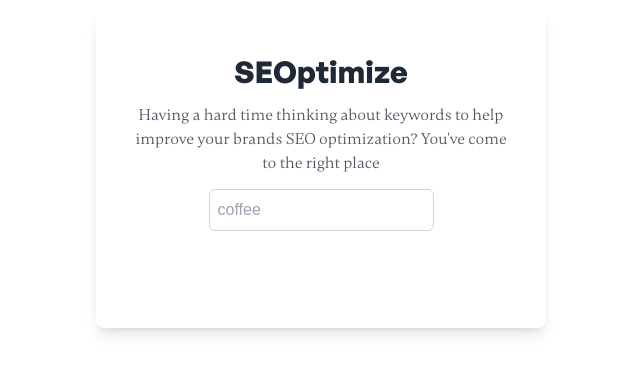
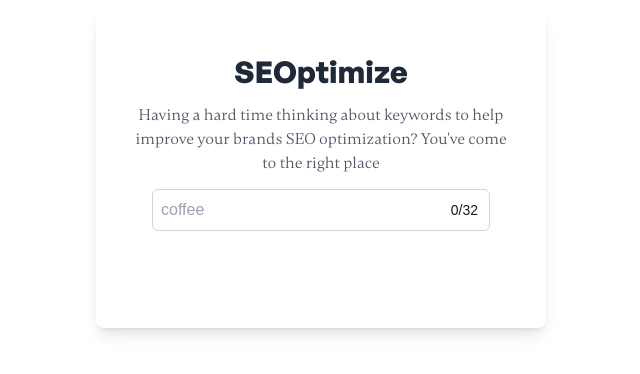
Before and after one commit to kphilippp/AI_Saas_App, a Next.js app in the folder saas-frontend/: page / in a window 1280 px wide. Shown: the part 232-606 px from the top of the page, without its empty margins (319-959 px from the left). Built offline with nearby package versions, Linux system fonts and the light colour scheme.

Commit message:
implemented inputLimit

```diff
--- a/saas-frontend/src/components/form.tsx
+++ b/saas-frontend/src/components/form.tsx
@@ -1,3 +1,6 @@
+import React from "react";
+import { handleClientScriptLoad } from "../../node_modules/next/script";
+
 interface FormProps {
   prompt: string;
   setPrompt: React.Dispatch<React.SetStateAction<string>>;
@@ -5,6 +8,17 @@ interface FormProps {
 }
 
 const Form: React.FC<FormProps> = (props) => {
+  const [charCount, setCharCount] = React.useState(0);
+  const charLimit = 32;
+
+  const handleInputChange = (e: React.ChangeEvent<HTMLInputElement>) => {
+    const newValue = e.target.value;
+    if (newValue.length <= charLimit) {
+      props.setPrompt(newValue);
+      setCharCount(newValue.length);
+    }
+  };
+
   return (
     <div className="flex flex-col justify-evenly items-center h-[40%] w-[450px]  bg-white p-8 rounded-lg shadow-lg">
       <h1
@@ -20,14 +34,20 @@ const Form: React.FC<FormProps> = (props) => {
         Having a hard time thinking about keywords to help improve your brands
         SEO optimization? You've come to the right place
       </p>
-      <div className="flex flex-col gap-3">
-        <input
-          type="text"
-          placeholder="coffee"
-          value={props.prompt}
-          onChange={(e) => props.setPrompt(e.target.value)}
-          className="text-[var(--pmText)] border border-gray-300 rounded-md p-2 focus:outline-none focus:ring-2 focus:ring-blue-500 "
-        />
+      <div className=" flex flex-col gap-3 w-full px-6">
+        <div className="flex relative">
+          <input
+            type="text"
+            placeholder="coffee"
+            value={props.prompt}
+            onChange={handleInputChange}
+            maxLength={charLimit}
+            className="text-[var(--pmText)] border border-gray-300 rounded-md p-2 focus:outline-none focus:ring-2 focus:ring-blue-500 w-full"
+          />
+          <div className="text-[var(--pmText)] text-sm absolute inset-y-0 right-3 flex items-center">
+            {charCount}/{charLimit}
+          </div>
+        </div>
         <button
           onClick={props.handleSubmit}
           className="bg-[var(--sdBg)] text-white p-2 rounded-md hover:bg-blue-600 transition"
```
